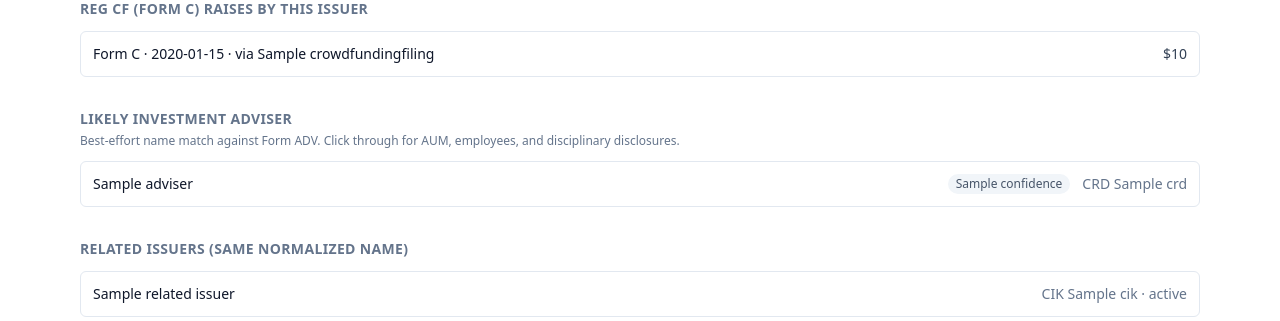
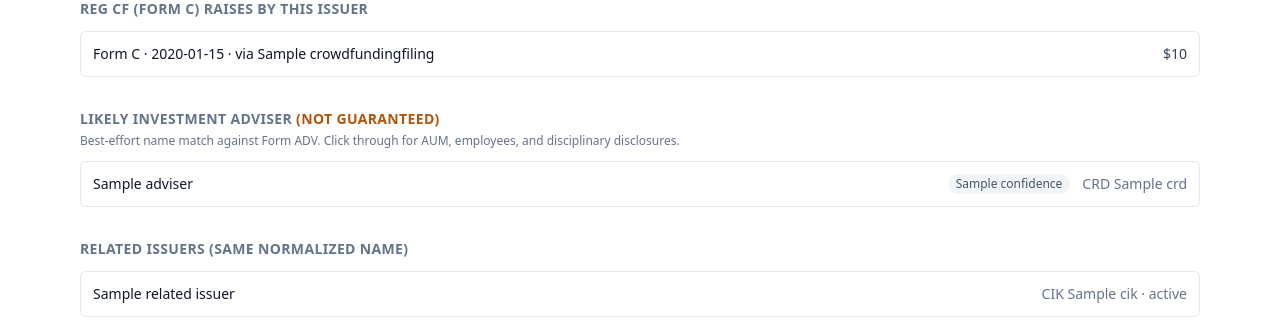
Before and after one commit to Luketheprogram/formdexplorer, a Django app: template templates/filings/issuer_detail.html in a window 1280 px wide. Shown: the part 573-894 px from the top of the page. Run offline with Django 5.2, Linux system fonts and the light colour scheme; tables that the repository leaves empty hold one stand-in row (values such as "Sample post"); the template is opened without the code that fills it: values that come from a table or form of the project are taken from there, most other values are stand-ins (such as "Sample title", 1, 10 or a date in 2020); style sheets or scripts are compiled from the project's sources.

Commit message:
Add '(not guaranteed)' qualifier to 'Likely investment adviser' headers
Match is name-based, not authoritative. Amber-colored disclaimer added
to issuer, crowdfunding, and rega detail page section headers.

```diff
--- a/templates/crowdfunding/detail.html
+++ b/templates/crowdfunding/detail.html
@@ -74,7 +74,7 @@
 
 {% if likely_advisers %}
 <section class="mt-8">
-  <h2 class="text-sm font-semibold uppercase tracking-wide text-slate-500">Likely investment adviser</h2>
+  <h2 class="text-sm font-semibold uppercase tracking-wide text-slate-500">Likely investment adviser <span class="text-amber-700">(not guaranteed)</span></h2>
   <ul class="mt-3 divide-y divide-slate-100 rounded-md border border-slate-200 bg-white">
     {% for m in likely_advisers %}
     <li class="p-3 text-sm flex items-center justify-between gap-3">
--- a/templates/filings/issuer_detail.html
+++ b/templates/filings/issuer_detail.html
@@ -138,7 +138,7 @@
 
 {% if likely_advisers %}
 <section class="mt-8">
-  <h2 class="text-sm font-semibold uppercase tracking-wide text-slate-500">Likely investment adviser</h2>
+  <h2 class="text-sm font-semibold uppercase tracking-wide text-slate-500">Likely investment adviser <span class="text-amber-700">(not guaranteed)</span></h2>
   <p class="mt-1 text-xs text-slate-500">Best-effort name match against Form ADV. Click through for AUM, employees, and disciplinary disclosures.</p>
   <ul class="mt-3 divide-y divide-slate-100 rounded-md border border-slate-200 bg-white">
     {% for m in likely_advisers %}
--- a/templates/rega/detail.html
+++ b/templates/rega/detail.html
@@ -85,7 +85,7 @@
 
 {% if likely_advisers %}
 <section class="mt-8">
-  <h2 class="text-sm font-semibold uppercase tracking-wide text-slate-500">Likely investment adviser</h2>
+  <h2 class="text-sm font-semibold uppercase tracking-wide text-slate-500">Likely investment adviser <span class="text-amber-700">(not guaranteed)</span></h2>
   <ul class="mt-3 divide-y divide-slate-100 rounded-md border border-slate-200 bg-white">
     {% for m in likely_advisers %}
     <li class="p-3 text-sm flex items-center justify-between gap-3">
```
